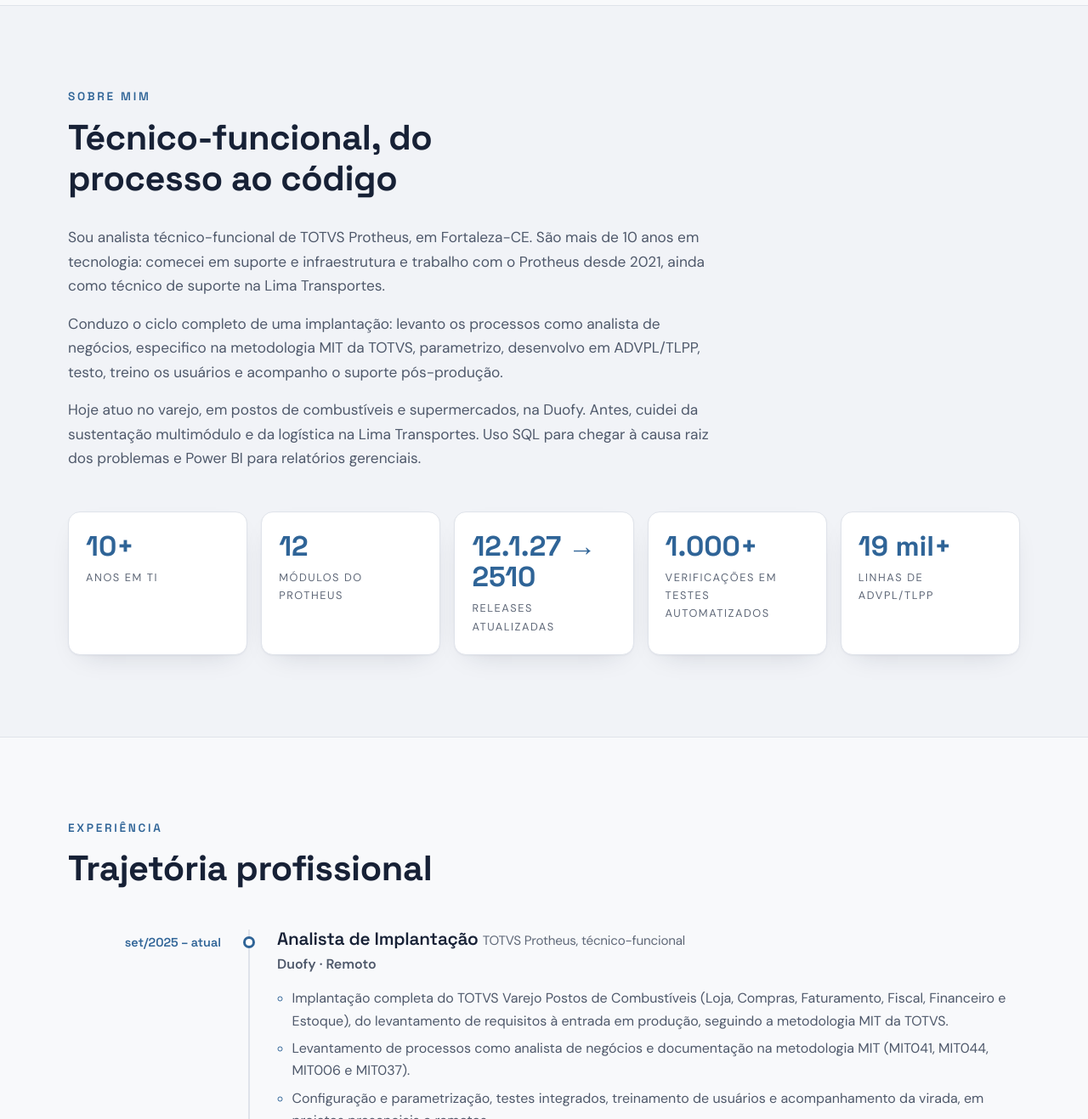
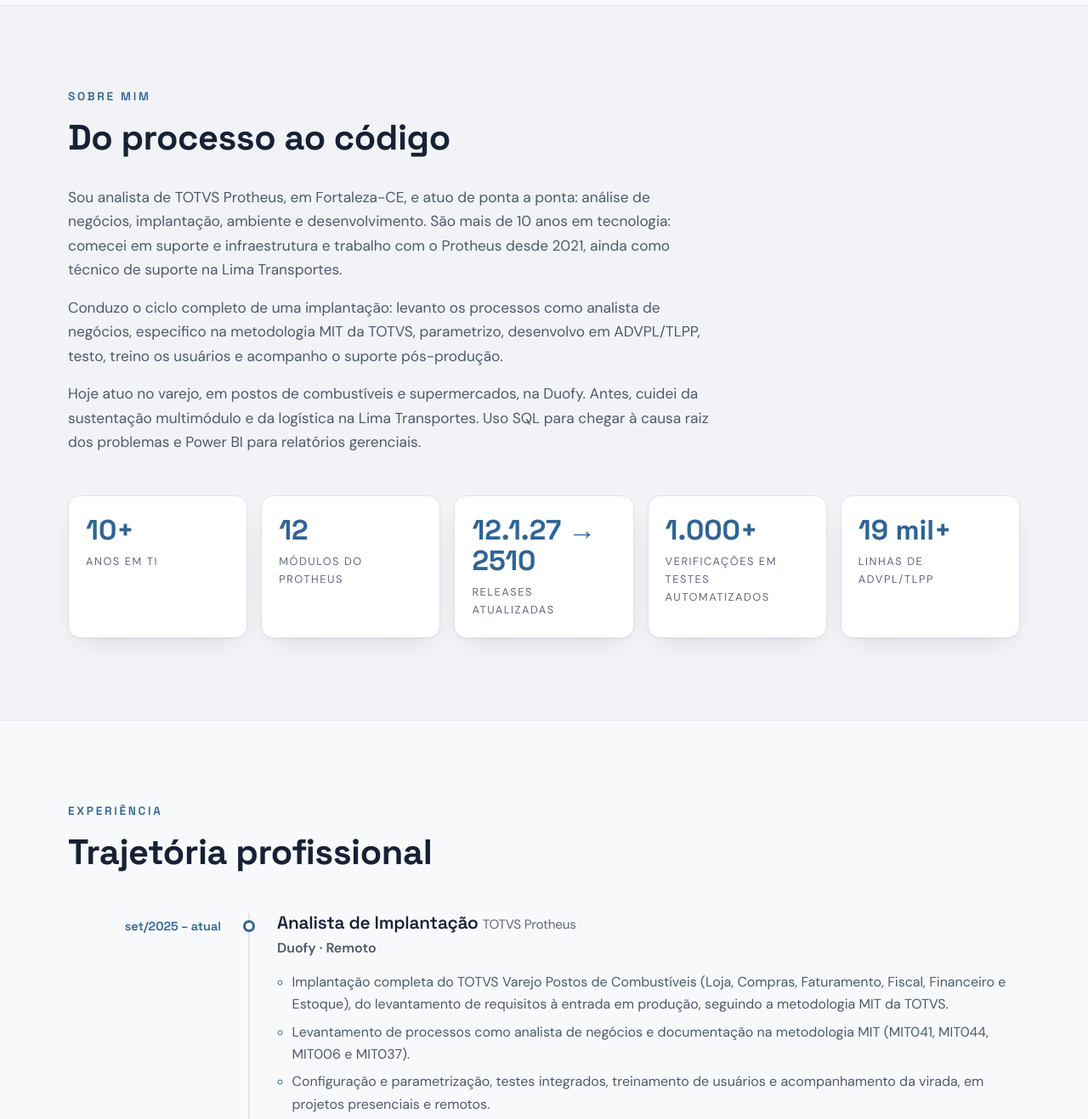
Before and after one commit to edgarzneto/edgarzneto.github.io, a plain HTML site: page index.html in a window 1280 px wide. Shown: the part 880-2197 px from the top of the page at 85% size. Drawn offline with Linux system fonts and the light colour scheme.

Commit message:
Troca técnico-funcional pelas frentes de atuação

```diff
--- a/index.html
+++ b/index.html
@@ -4,7 +4,7 @@
   <meta charset="utf-8">
   <meta name="viewport" content="width=device-width, initial-scale=1">
   <title>Edgar Araújo Neto · Analista TOTVS Protheus</title>
-  <meta name="description" content="Analista TOTVS Protheus técnico-funcional: implantação, sustentação, ambiente e desenvolvimento ADVPL/TLPP no varejo.">
+  <meta name="description" content="Analista TOTVS Protheus: análise de negócios, implantação, sustentação, ambiente e desenvolvimento ADVPL/TLPP no varejo.">
   <meta name="author" content="Edgar Araújo Neto">
   <meta name="theme-color" content="#f8f9fb">
   <link rel="canonical" href="https://edgarzneto.github.io/">
@@ -94,9 +94,9 @@
     <section class="secao faixa" id="sobre" aria-labelledby="titulo-sobre">
       <div class="interno">
         <p class="rotulo">Sobre mim</p>
-        <h2 id="titulo-sobre">Técnico-funcional, do processo ao código</h2>
+        <h2 id="titulo-sobre">Do processo ao código</h2>
         <div class="sobre-texto revelar">
-          <p>Sou analista técnico-funcional de TOTVS Protheus, em Fortaleza-CE. São mais de 10 anos em tecnologia: comecei em suporte e infraestrutura e trabalho com o Protheus desde 2021, ainda como técnico de suporte na Lima Transportes.</p>
+          <p>Sou analista de TOTVS Protheus, em Fortaleza-CE, e atuo de ponta a ponta: análise de negócios, implantação, ambiente e desenvolvimento. São mais de 10 anos em tecnologia: comecei em suporte e infraestrutura e trabalho com o Protheus desde 2021, ainda como técnico de suporte na Lima Transportes.</p>
           <p>Conduzo o ciclo completo de uma implantação: levanto os processos como analista de negócios, especifico na metodologia MIT da TOTVS, parametrizo, desenvolvo em ADVPL/TLPP, testo, treino os usuários e acompanho o suporte pós-produção.</p>
           <p>Hoje atuo no varejo, em postos de combustíveis e supermercados, na Duofy. Antes, cuidei da sustentação multimódulo e da logística na Lima Transportes. Uso SQL para chegar à causa raiz dos problemas e Power BI para relatórios gerenciais.</p>
         </div>
@@ -119,7 +119,7 @@
           <li class="marco revelar">
             <div class="marco-data">set/2025 – atual</div>
             <div class="marco-corpo">
-              <h3>Analista de Implantação <span class="sub">TOTVS Protheus, técnico-funcional</span></h3>
+              <h3>Analista de Implantação <span class="sub">TOTVS Protheus</span></h3>
               <p class="empresa">Duofy · Remoto</p>
               <ul>
                 <li>Implantação completa do TOTVS Varejo Postos de Combustíveis (Loja, Compras, Faturamento, Fiscal, Financeiro e Estoque), do levantamento de requisitos à entrada em produção, seguindo a metodologia MIT da TOTVS.</li>
```
Also changed, not shown: 1 other file.
